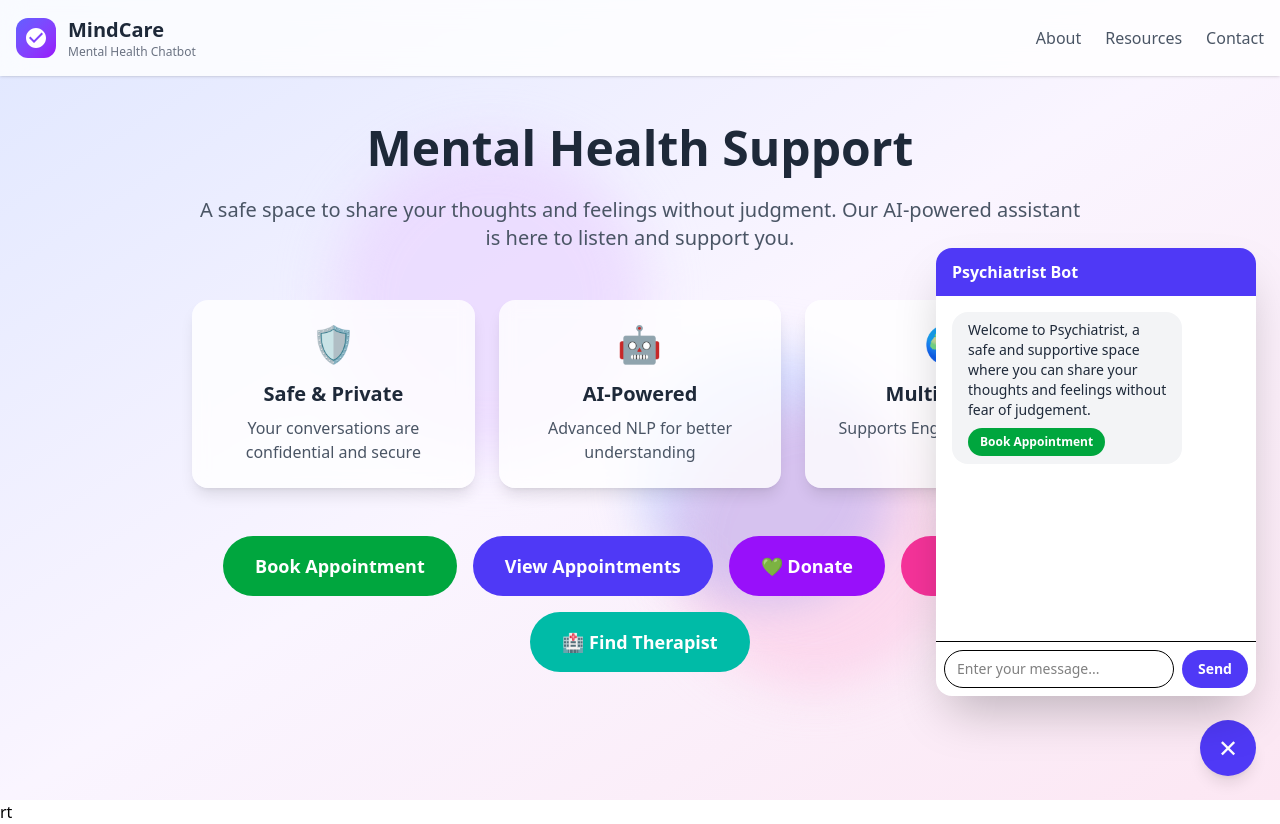
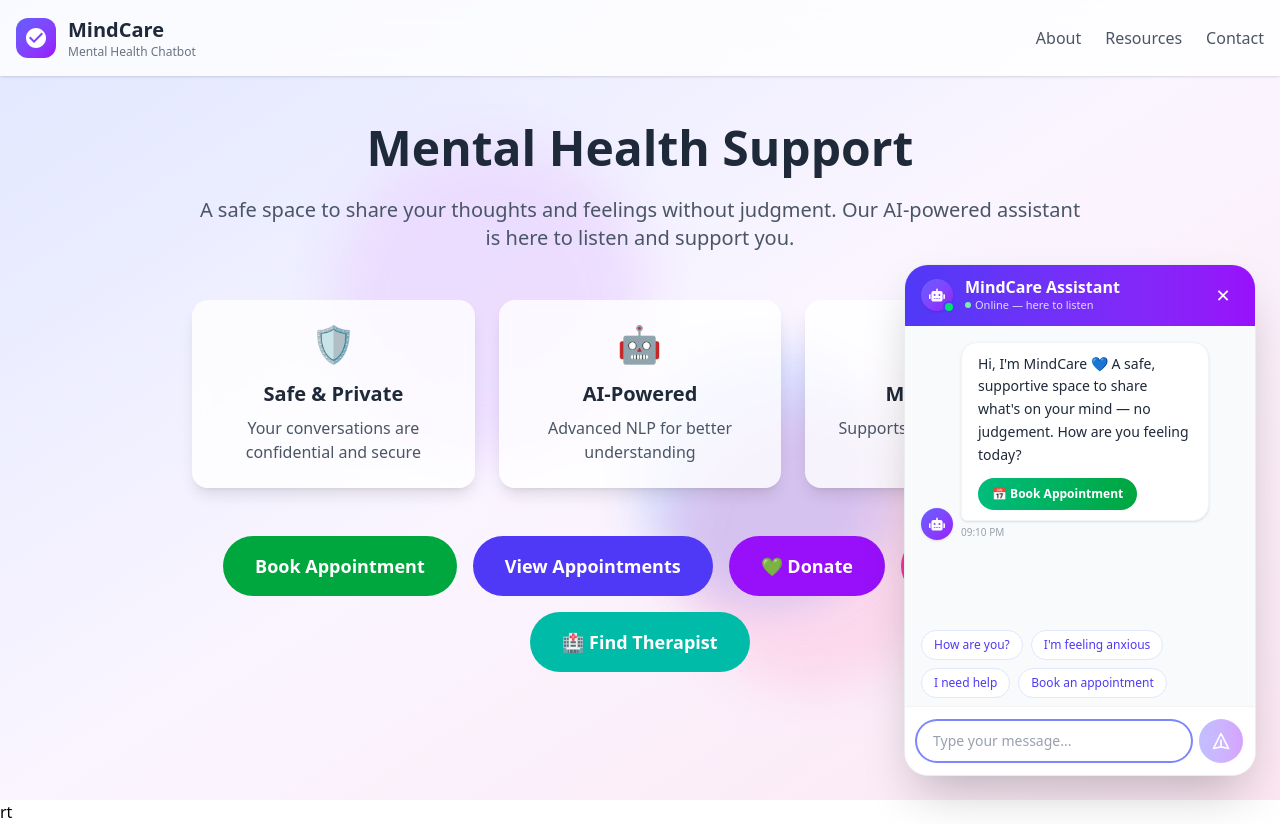
Before and after one commit to JoyNjoroge383/mental-health-chatbot, a React (Vite) app in the folder frontend/: page / in a window 1280 px wide. Both pictures are taken after a click on the button "Open chat". Built offline with nearby package versions, Linux system fonts and the light colour scheme; no server answers.

Commit message:
chatbot.jsx changes

```diff
--- a/frontend/src/components/ChatBot.jsx
+++ b/frontend/src/components/ChatBot.jsx
@@ -1,9 +1,17 @@
 import { useState, useRef, useEffect } from "react";
 import { Link } from "react-router-dom";
+import { apiUrl } from '../lib/api'
 
 const BOOKING_KEYWORDS = [
   "book", "appointment", "schedule", "session",
   "meet", "therapist", "psychiatrist", "consultation", "visit",
+];
+
+const QUICK_REPLIES = [
+  "How are you?",
+  "I'm feeling anxious",
+  "I need help",
+  "Book an appointment",
 ];
 
 function isBookingIntent(text) {
@@ -11,106 +19,219 @@ function isBookingIntent(text) {
   return BOOKING_KEYWORDS.some((kw) => lower.includes(kw));
 }
 
+function now() {
+  return new Date().toLocaleTimeString([], { hour: "2-digit", minute: "2-digit" });
+}
+
+function BotAvatar() {
+  return (
+    <div className="w-8 h-8 rounded-full flex-shrink-0 flex items-center justify-center bg-gradient-to-br from-indigo-500 to-purple-600 shadow-sm">
+      <svg className="w-4 h-4 text-white" viewBox="0 0 640 512" fill="currentColor">
+        <path d="M32,224H64V416H32A31.96166,31.96166,0,0,1,0,384V256A31.96166,31.96166,0,0,1,32,224Zm512-48V448a64.06328,64.06328,0,0,1-64,64H160a64.06328,64.06328,0,0,1-64-64V176a79.974,79.974,0,0,1,80-80H288V32a32,32,0,0,1,64,0V96H464A79.974,79.974,0,0,1,544,176ZM264,256a40,40,0,1,0-40,40A39.997,39.997,0,0,0,264,256Zm-8,128H192v32h64Zm96,0H288v32h64ZM456,256a40,40,0,1,0-40,40A39.997,39.997,0,0,0,456,256Zm-8,128H384v32h64ZM640,256V384a31.96166,31.96166,0,0,1-32,32H576V224h32A31.96166,31.96166,0,0,1,640,256Z" />
+      </svg>
+    </div>
+  );
+}
+
 export default function ChatBot() {
   const [open, setOpen] = useState(false);
+  const [loading, setLoading] = useState(false);
+  const [input, setInput] = useState("");
   const [messages, setMessages] = useState([
     {
       from: "bot",
-      text: "Welcome to Psychiatrist, a safe and supportive space where you can share your thoughts and feelings without fear of judgement.",
+      text: "Hi, I'm MindCare 💙 A safe, supportive space to share what's on your mind — no judgement. How are you feeling today?",
       showBooking: true,
+      time: now(),
     },
   ]);
-  const [input, setInput] = useState("");
   const bottomRef = useRef(null);
+  const inputRef = useRef(null);
 
   useEffect(() => {
     bottomRef.current?.scrollIntoView({ behavior: "smooth" });
-  }, [messages]);
+  }, [messages, loading]);
 
-  const sendMessage = async (e) => {
-    e.preventDefault();
-    const text = input.trim();
-    if (!text) return;
+  useEffect(() => {
+    if (open) inputRef.current?.focus();
+  }, [open, loading]);
 
-    setMessages((prev) => [...prev, { from: "user", text }]);
+  const pushMessage = (msg) =>
+    setMessages((prev) => [...prev, { time: now(), ...msg }]);
+
+  const send = async (raw) => {
+    const text = (raw ?? input).trim();
+    if (!text || loading) return;
+
+    pushMessage({ from: "user", text });
     setInput("");
 
     if (isBookingIntent(text)) {
-      setMessages((prev) => [
-        ...prev,
-        {
+      pushMessage({
         from: "bot",
         text: "It sounds like you'd like to book an appointment. You can do that here:",
         showBooking: true,
-        },
-      ]);
+      });
       return;
     }
 
+    setLoading(true);
     try {
-      const res = await fetch(`/get?msg=${encodeURIComponent(text)}`);
+      const res = await fetch(apiUrl(`/get?msg=${encodeURIComponent(text)}`));
+      if (!res.ok) throw new Error(`HTTP ${res.status}`);
       const reply = await res.text();
-      setMessages((prev) => [...prev, { from: "bot", text: reply }]);
+      pushMessage({ from: "bot", text: reply });
     } catch {
-      setMessages((prev) => [
-        ...prev,
-        { from: "bot", text: "Sorry, I'm having trouble connecting right now." },
-      ]);
+      pushMessage({
+        from: "bot",
+        text: "Sorry, I'm having trouble connecting right now. Please try again in a moment.",
+        isError: true,
+      });
+    } finally {
+      setLoading(false);
     }
+  };
+
+  const handleSubmit = (e) => {
+    e.preventDefault();
+    send();
   };
 
   return (
     <div className="fixed bottom-6 right-6 z-50">
+      {/* Launcher */}
+      {!open && (
         <button
-        onClick={() => setOpen((o) => !o)}
-        className="w-14 h-14 rounded-full bg-indigo-600 text-white text-2xl shadow-lg flex items-center justify-center hover:bg-indigo-700 transition"
+          onClick={() => setOpen(true)}
+          aria-label="Open chat"
+          className="group relative w-16 h-16 rounded-full bg-gradient-to-br from-indigo-600 to-purple-600 text-white text-2xl shadow-xl flex items-center justify-center hover:scale-105 active:scale-95 transition"
         >
-        {open ? "✕" : "💬"}
+          💬
+          <span className="absolute top-0 right-0 w-3.5 h-3.5 bg-green-400 rounded-full border-2 border-white animate-pulse-slow" />
         </button>
+      )}
 
+      {/* Panel */}
       {open && (
-        <div className="absolute bottom-20 right-0 w-80 h-[28rem] bg-white rounded-2xl shadow-2xl flex flex-col overflow-hidden">
-          <div className="bg-indigo-600 text-white px-4 py-3 font-semibold">
-            Psychiatrist Bot
+        <div className="w-[22rem] max-w-[calc(100vw-3rem)] h-[32rem] max-h-[calc(100vh-6rem)] bg-gray-50 rounded-3xl shadow-2xl flex flex-col overflow-hidden animate-fade-in border border-black/5">
+          {/* Header */}
+          <div className="bg-gradient-to-r from-indigo-600 to-purple-600 text-white px-4 py-3 flex items-center gap-3">
+            <div className="relative">
+              <BotAvatar />
+              <span className="absolute -bottom-0.5 -right-0.5 w-3 h-3 bg-green-400 rounded-full border-2 border-indigo-600" />
+            </div>
+            <div className="flex-1 min-w-0">
+              <p className="font-semibold leading-tight">MindCare Assistant</p>
+              <p className="text-[11px] text-white/80 flex items-center gap-1">
+                <span className="w-1.5 h-1.5 bg-green-300 rounded-full" />
+                Online — here to listen
+              </p>
+            </div>
+            <button
+              onClick={() => setOpen(false)}
+              aria-label="Close chat"
+              className="w-8 h-8 rounded-full hover:bg-white/15 flex items-center justify-center transition text-lg"
+            >
+              ✕
+            </button>
           </div>
 
-          <div className="flex-1 overflow-y-auto p-4 space-y-3">
-            {messages.map((msg, i) => (
+          {/* Messages */}
+          <div className="chat-messages flex-1 overflow-y-auto p-4 space-y-4">
+            {messages.map((msg, i) => {
+              const isBot = msg.from === "bot";
+              return (
                 <div
                   key={i}
-                className={`max-w-[80%] rounded-2xl px-4 py-2 text-sm ${
-                  msg.from === "bot"
-                    ? "bg-gray-100 text-gray-800 mr-auto"
-                    : "bg-indigo-600 text-white ml-auto"
+                  className={`flex items-end gap-2 animate-fade-in ${
+                    isBot ? "justify-start" : "justify-end flex-row-reverse"
+                  }`}
+                >
+                  {isBot ? (
+                    <BotAvatar />
+                  ) : (
+                    <div className="w-8 h-8 rounded-full flex-shrink-0 flex items-center justify-center bg-gradient-to-br from-green-400 to-emerald-500 text-white text-xs font-bold shadow-sm">
+                      You
+                    </div>
+                  )}
+                  <div className="max-w-[78%]">
+                    <div
+                      className={`rounded-2xl px-4 py-2.5 text-sm leading-relaxed shadow-sm ${
+                        isBot
+                          ? `bg-white text-gray-800 rounded-bl-md border ${
+                              msg.isError ? "border-red-200 bg-red-50 text-red-700" : "border-gray-100"
+                            }`
+                          : "bg-gradient-to-r from-indigo-500 to-purple-600 text-white rounded-br-md"
                       }`}
                     >
                       {msg.text}
-                {msg.from === "bot" && msg.showBooking && (
-                  <div className="mt-2">
-                    <Link to="/booking">
-                      <button className="bg-green-600 text-white text-xs font-semibold px-3 py-1.5 rounded-full hover:bg-green-700">
-                        Book Appointment
+                      {isBot && msg.showBooking && (
+                        <div className="mt-3">
+                          <Link to="/booking" onClick={() => setOpen(false)}>
+                            <button className="inline-flex items-center gap-1.5 bg-gradient-to-r from-emerald-500 to-green-600 text-white text-xs font-semibold px-3.5 py-2 rounded-full hover:shadow-md hover:scale-105 transition">
+                              📅 Book Appointment
                             </button>
                           </Link>
                         </div>
                       )}
                     </div>
-            ))}
+                    <p className={`text-[10px] text-gray-400 mt-1 ${isBot ? "text-left" : "text-right"}`}>
+                      {msg.time}
+                    </p>
+                  </div>
+                </div>
+              );
+            })}
+
+            {loading && (
+              <div className="flex items-end gap-2 animate-fade-in">
+                <BotAvatar />
+                <div className="bg-white shadow-sm border border-gray-100 rounded-2xl rounded-bl-md px-4 py-3">
+                  <div className="typing-indicator flex space-x-1">
+                    <span className="w-2 h-2 bg-gray-400 rounded-full" />
+                    <span className="w-2 h-2 bg-gray-400 rounded-full" />
+                    <span className="w-2 h-2 bg-gray-400 rounded-full" />
+                  </div>
+                </div>
+              </div>
+            )}
             <div ref={bottomRef} />
           </div>
 
-          <form onSubmit={sendMessage} className="flex gap-2 border-t p-2">
+          {/* Quick replies (only at the start of a conversation) */}
+          {messages.length <= 2 && !loading && (
+            <div className="px-4 pb-2 flex flex-wrap gap-2">
+              {QUICK_REPLIES.map((q) => (
+                <button
+                  key={q}
+                  onClick={() => send(q)}
+                  className="px-3 py-1.5 text-xs bg-white text-indigo-600 border border-indigo-100 rounded-full hover:bg-indigo-50 transition"
+                >
+                  {q}
+                </button>
+              ))}
+            </div>
+          )}
+
+          {/* Input */}
+          <form onSubmit={handleSubmit} className="flex items-center gap-2 border-t border-gray-100 bg-white p-3">
             <input
+              ref={inputRef}
               value={input}
               onChange={(e) => setInput(e.target.value)}
-              placeholder="Enter your message..."
-              className="flex-1 border rounded-full px-3 py-2 text-sm focus:outline-none focus:ring-2 focus:ring-indigo-400"
+              placeholder="Type your message..."
+              disabled={loading}
+              className="flex-1 bg-gray-100 rounded-full px-4 py-2.5 text-sm text-gray-700 placeholder-gray-400 focus:outline-none focus:ring-2 focus:ring-indigo-400 focus:bg-white transition disabled:opacity-50"
             />
             <button
               type="submit"
-              className="bg-indigo-600 text-white text-sm font-semibold px-4 py-2 rounded-full hover:bg-indigo-700"
+              disabled={loading || !input.trim()}
+              aria-label="Send message"
+              className="w-11 h-11 flex-shrink-0 bg-gradient-to-r from-indigo-500 to-purple-600 rounded-full flex items-center justify-center text-white hover:shadow-lg hover:scale-105 active:scale-95 transition disabled:opacity-40 disabled:cursor-not-allowed disabled:hover:scale-100"
             >
-              Send
+              <svg className="w-5 h-5" fill="none" stroke="currentColor" viewBox="0 0 24 24">
+                <path strokeLinecap="round" strokeLinejoin="round" strokeWidth={2} d="M12 19l9 2-9-18-9 18 9-2zm0 0v-8" />
+              </svg>
             </button>
           </form>
         </div>
```
Lines whose indentation alone changed are shown as unchanged.
